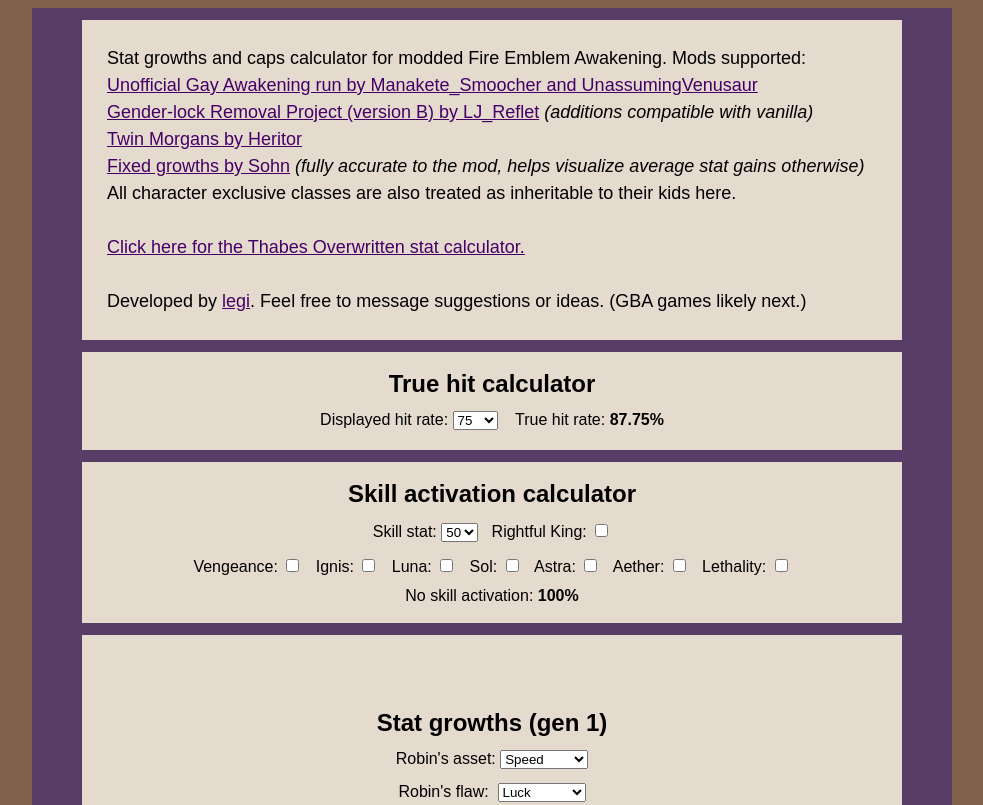
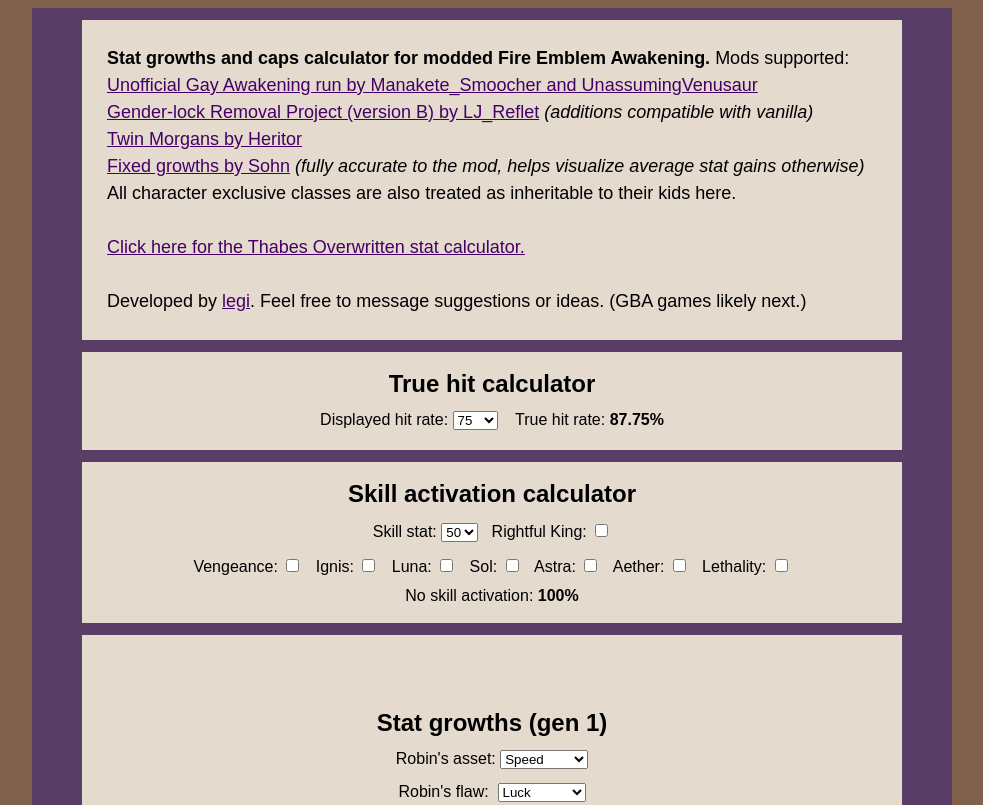
Before and after one commit to legicode/awakeningcalc, a plain HTML site: page index.html in a window 1280 px wide. Shown: the top 805 px of the page, without its empty margins (148-1131 px from the left). Drawn offline with Linux system fonts and the light colour scheme.

Commit message:
Add files via upload

```diff
--- a/index.html
+++ b/index.html
@@ -9,7 +9,7 @@
 	<body>
 		<table id="main">
 			<tr><td class="intro">
-				Stat growths and caps calculator for modded Fire Emblem Awakening. Mods supported:<br />
+				<b>Stat growths and caps calculator for modded Fire Emblem Awakening.</b> Mods supported:<br />
 				<a href="https://gamebanana.com/mods/424187">Unofficial Gay Awakening run by Manakete_Smoocher and UnassumingVenusaur</a><br />
 				<a href="https://gamebanana.com/mods/365214">Gender-lock Removal Project (version B) by LJ_Reflet</a> <i>(additions compatible with vanilla)</i><br />
 				<a href="https://gamebanana.com/mods/425548">Twin Morgans by Heritor</a><br />
```
